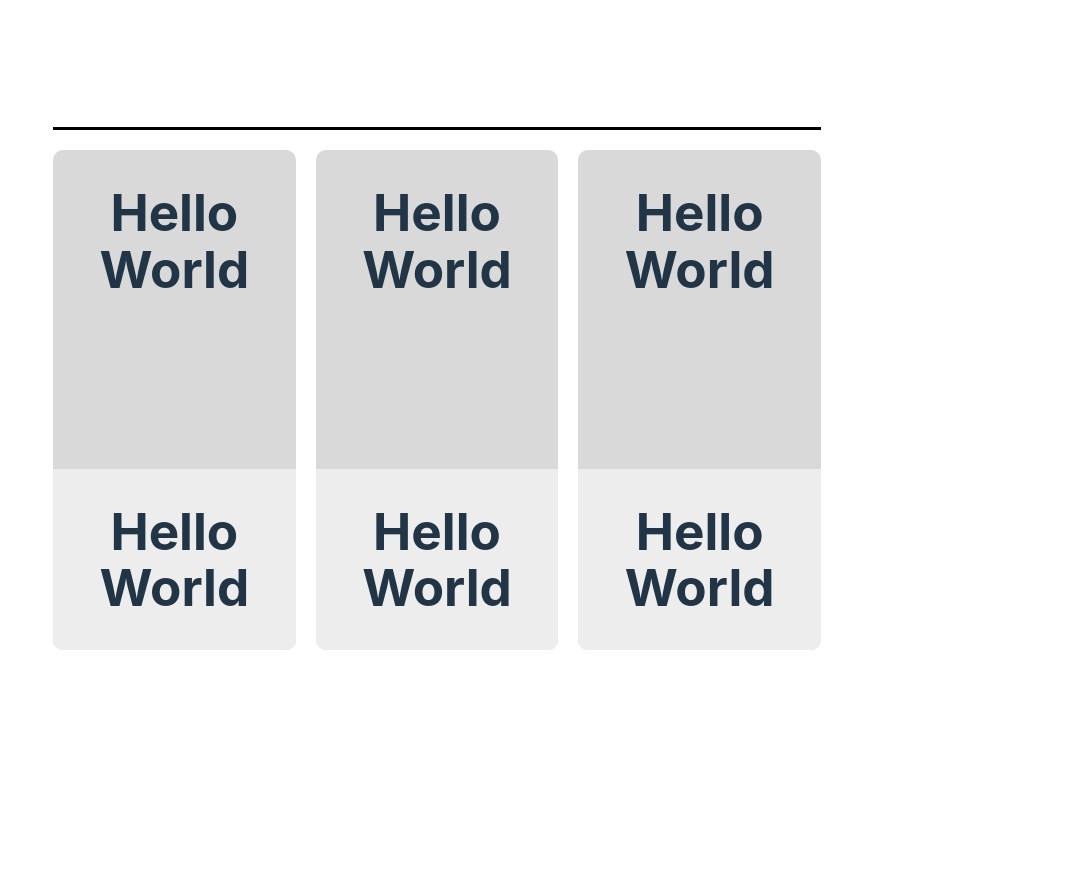
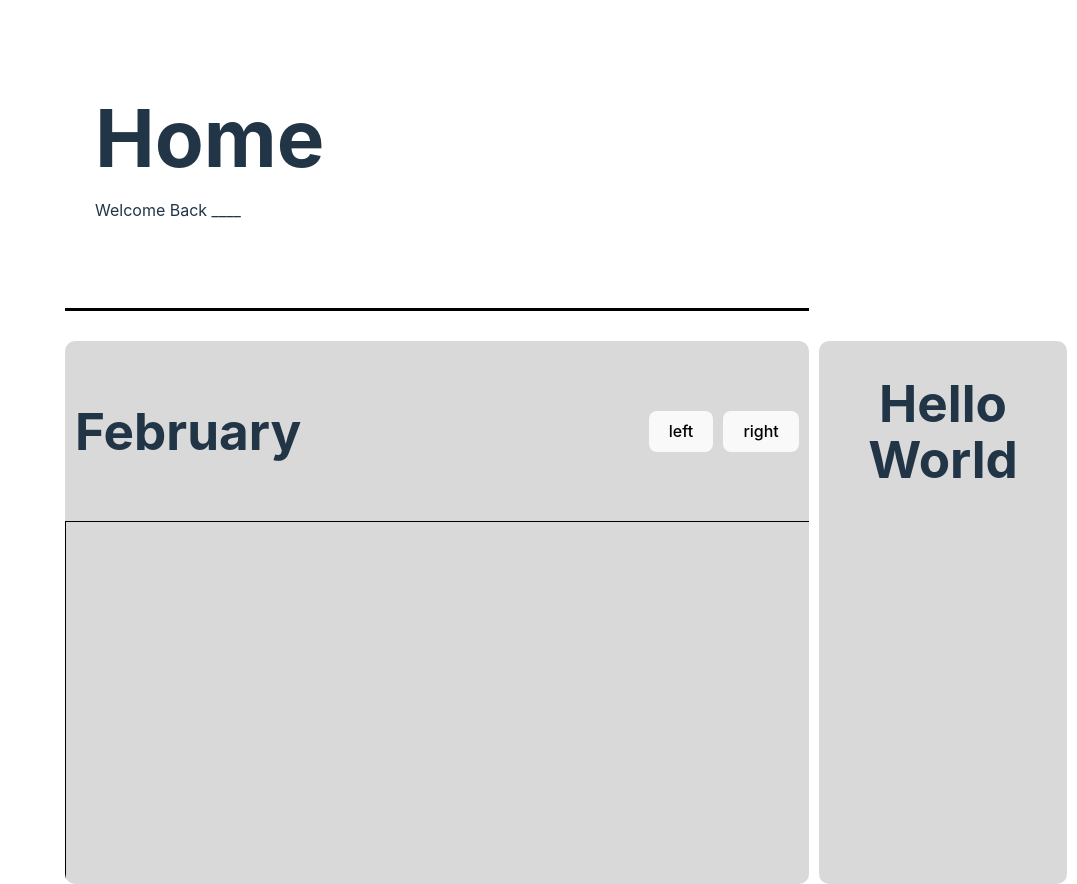
Before and after one commit to vichekaoeun/UoftHacks-2024, a React (Vite) app: page / in a window 1280 px wide. Shown: the whole page, without its empty margins (203-1280 px from the left). Before the commit the page ends 800 px from the top, so only its background shows below. Built offline with nearby package versions, Linux system fonts and the light colour scheme.

Commit message:
home page boilerplate

```diff
--- a/src/App.css
+++ b/src/App.css
@@ -4,7 +4,9 @@
   padding: 0;
   display: grid;
   grid-template-columns: 1fr 3fr 1fr;
-  grid-template-rows: 1fr 3fr 1fr;
+  grid-template-rows: 1fr 3fr 0.5fr;
+  gap: 10px;
+  margin: 10px;
 }
 
 #content {
@@ -17,10 +19,20 @@
   height: 100%;
 }
 
+#sidebar {
+  grid-column: 3 / 3;
+  grid-row: 2 / 3;
+  display: flex;
+  justify-content: center;
+  align-items: center;
+  gap: 20px;
+  height: 100%;
+}
+
 .content-item {
-  height: 500px;
+  height: 100%;
   display: grid;
-  grid-template-rows: 2fr 1fr;
+  grid-template-rows: 1fr 2fr;
   align-items: center;
   background-color: #D9D9D9;
   text-align: center;
@@ -29,22 +41,40 @@
   overflow: hidden;
 }
 
-#item1 {
+#calendar-header {
+  grid-row: 1 / 2;
+  display: flex;
+  padding: 10px;
+  justify-content: space-between;
+}
 
+#calendar-button {
+  display: flex;
+  justify-content: center;
+  align-items: center;
+  gap: 10px;
+}
+
+#calendar {
+  grid-row: 2 / 2;
+  border: 1px solid black;
   height: 100%;
   width: 100%;
+
 }
 
-#item2 {
-  background-color: #EDEDED;
-  height: 100%;
-  width: 100%;
+#home {
+  margin-bottom: 0px;
+  padding: 0px;
+  font-size: 80px;
 }
 
 #bar {
   grid-column: 2 / 3;
   display: flex;
+  flex-direction: column;
   justify-content: center;
+  gap: 30px;
 }
 
 .bar-fill {
@@ -53,3 +83,12 @@
   line-height: 0.1em;
   margin: 10px 0 20px;
 }
+
+.bar-text {
+  margin: 30px;
+}
+
+#button-container {
+  grid-column: 3 / 3;
+  grid-row: 3 / 3;
+}
--- a/src/App.jsx
+++ b/src/App.jsx
@@ -8,23 +8,36 @@ function App() {
   return (
     <div className='container-main'>
       <div id='bar'>
+        <div className='bar-text'>
+          <h1 id='home'>Home</h1>
+          <p>Welcome Back ____</p>
+        </div>
         <div className='bar-fill'></div>
       </div>
       <div id='content'>
         <div className='content-item'>
-          <div id='item1'><h1>Hello World</h1></div>
-          <div id='item2'><h1>Hello World</h1></div>
-        </div>
-        <div className='content-item'>
-          <div id='item1'><h1>Hello World</h1></div>
-          <div id='item2'><h1>Hello World</h1></div>
-        </div>
-        <div className='content-item'>
-          <div id='item1'><h1>Hello World</h1></div>
-          <div id='item2'><h1>Hello World</h1></div>
+          <div id='calendar-header'>
+            <h1>February</h1>
+            <div id='calendar-button'>
+              <button>
+                left
+              </button>
+              <button>right</button>
+            </div>
+          </div>
+          <div id='calendar'>
+          </div>
         </div>
       </div>
-    </div>
+      <div id='sidebar'>
+        <div className='content-item'>
+          <h1>Hello World</h1>
+        </div>
+      </div>
+      <div id='button-container'>
+        <div className="button_plus"></div>
+      </div>
+    </div >
   )
 }
 
```
